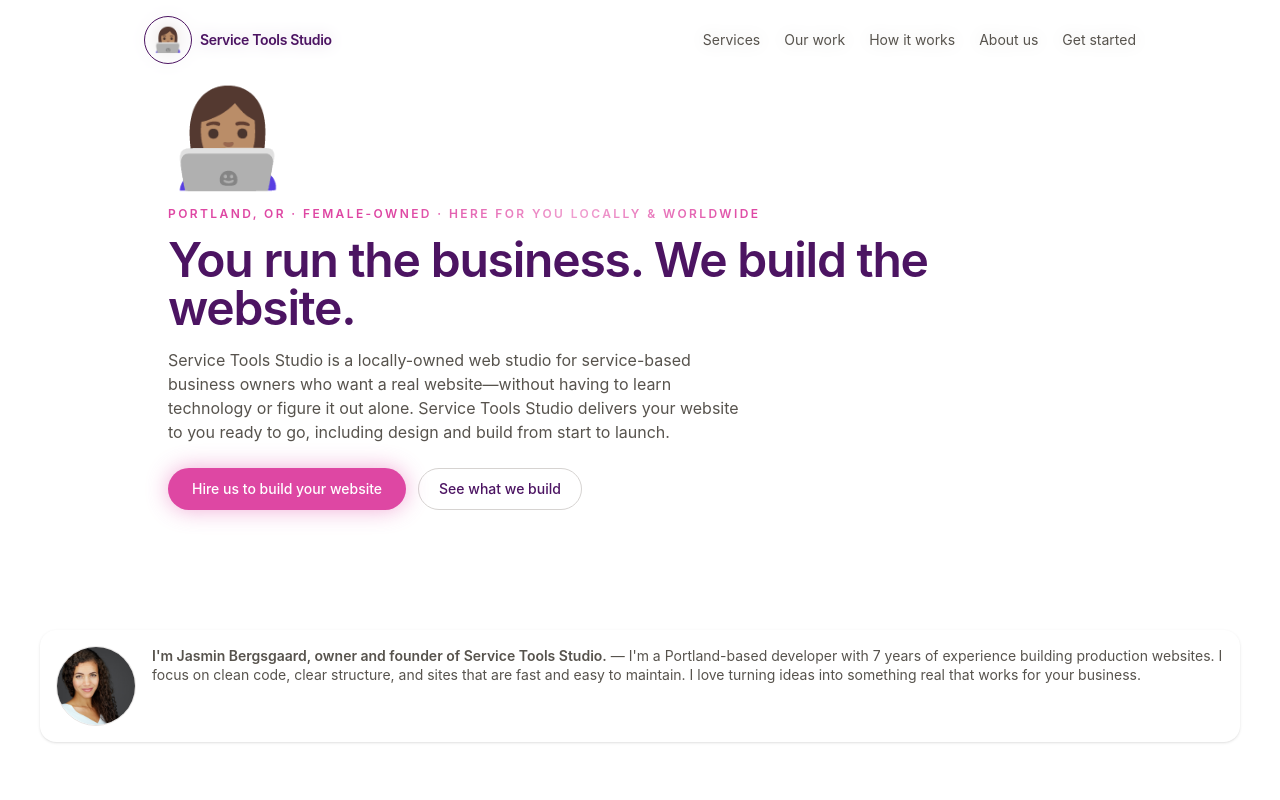
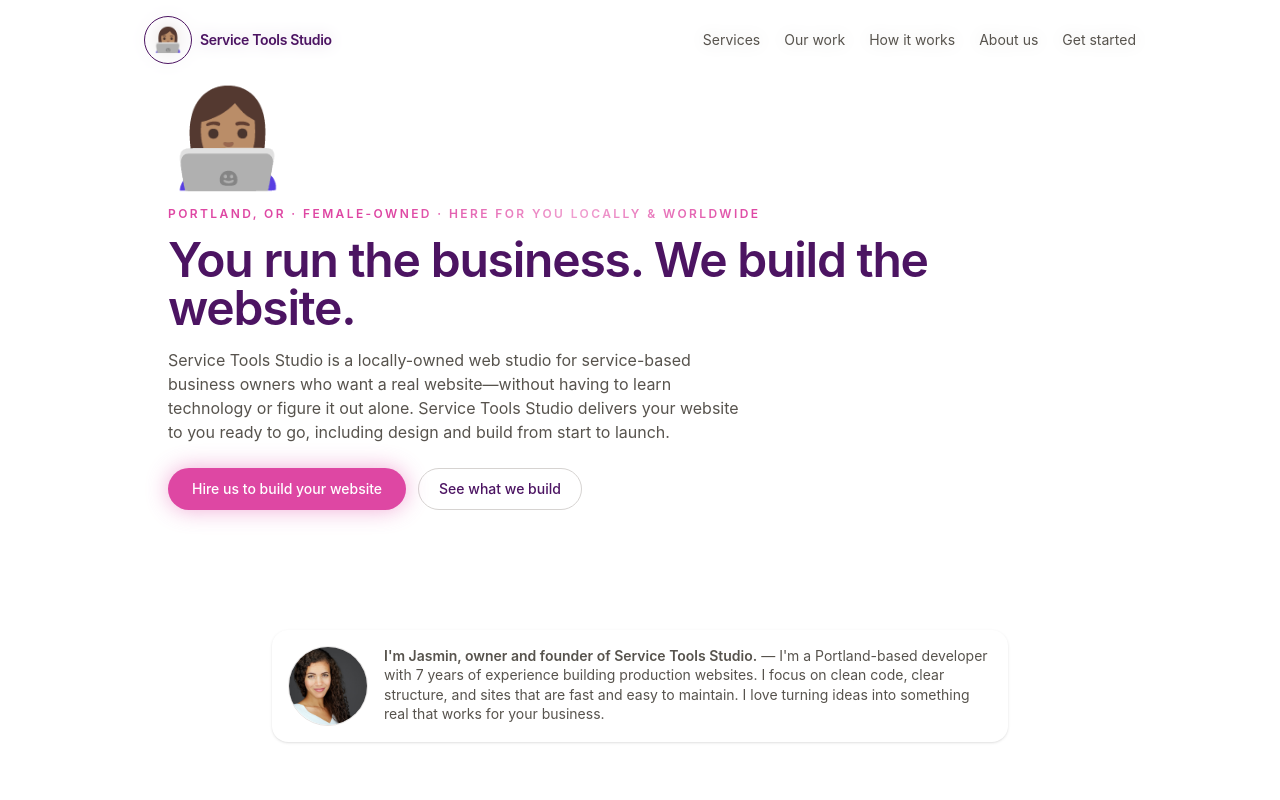
Before and after one commit to service-tools-studio/service-tools-studio, a Next.js app: page / in a window 1280 px wide. Shown: the top 800 px of the page. Built offline with nearby package versions, Linux system fonts and the light colour scheme.

Commit message:
resize about button

```diff
--- a/src/app/about/page.tsx
+++ b/src/app/about/page.tsx
@@ -6,7 +6,7 @@ export default function AboutPage() {
     <>
       <PageTopSection
         slug="about"
-        title="Jasmin Bergsgaard"
+        title="Jasmin"
         description="A bit about me and background in web development and web-based software engineering."
       />
       <div className='py-5 px-10'>
--- a/src/app/page.tsx
+++ b/src/app/page.tsx
@@ -64,11 +64,12 @@ export default function HomePage() {
 
           </div>
 
-          <a
-            href="#about"
+          <div className="mx-auto max-w-3xl px-4">
+            <a
+              href="#about"
             aria-label="Go to About Service Tools Studio section"
             className={[
-              "group my-6 block rounded-2xl bg-white p-4 mx-10 shadow-sm",
+              "group my-6 block rounded-2xl bg-white p-4 shadow-sm",
               "transition-all duration-300",
               "hover:-translate-y-0.5 hover:border-accent/25 hover:bg-accent/10 hover:shadow-sm",
               "focus:outline-none focus-visible:ring-2 focus-visible:ring-accent"
@@ -85,10 +86,11 @@ export default function HomePage() {
               />
 
               <p className="text-sm leading-snug text-stone-600">
-                <span className="font-semibold text-ink">I'm Jasmin Bergsgaard, owner and founder of Service Tools Studio.</span> — I'm a Portland-based developer with 7 years of experience building production websites. I focus on clean code, clear structure, and sites that are fast and easy to maintain. I love turning ideas into something real that works for your business.
+                <span className="font-semibold text-ink">I'm Jasmin, owner and founder of Service Tools Studio.</span> — I'm a Portland-based developer with 7 years of experience building production websites. I focus on clean code, clear structure, and sites that are fast and easy to maintain. I love turning ideas into something real that works for your business.
               </p>
             </div>
-          </a>
+            </a>
+          </div>
 
         </section>
 
```
